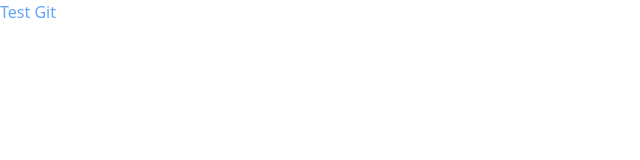
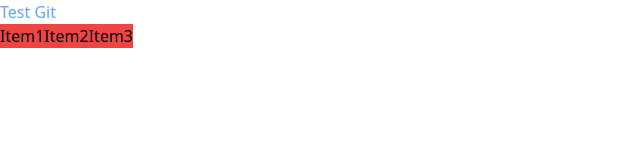
Before and after one commit to SimonZarni/Tailwind1, a website: page src/index.html in a window 1280 px wide. Shown: the whole page, without its empty margins (0-640 px from the left). Drawn offline with Linux system fonts and the light colour scheme.

Commit message:
Update code

```diff
--- a/src/index.html
+++ b/src/index.html
@@ -8,5 +8,18 @@
 </head>
 <body>
     <h2 class="text-blue-400">Test Git</h2>
+    <section>
+        <div class="flex flex-row">
+            <div class="item1 bg-red-500">
+                Item1
+            </div>
+            <div class="item1 bg-red-500">
+                Item2
+            </div>
+            <div class="item1 bg-red-500">
+                Item3
+            </div>
+        </div>
+    </section>
 </body>
 </html>
```
Also changed, not shown: public/style.css.
